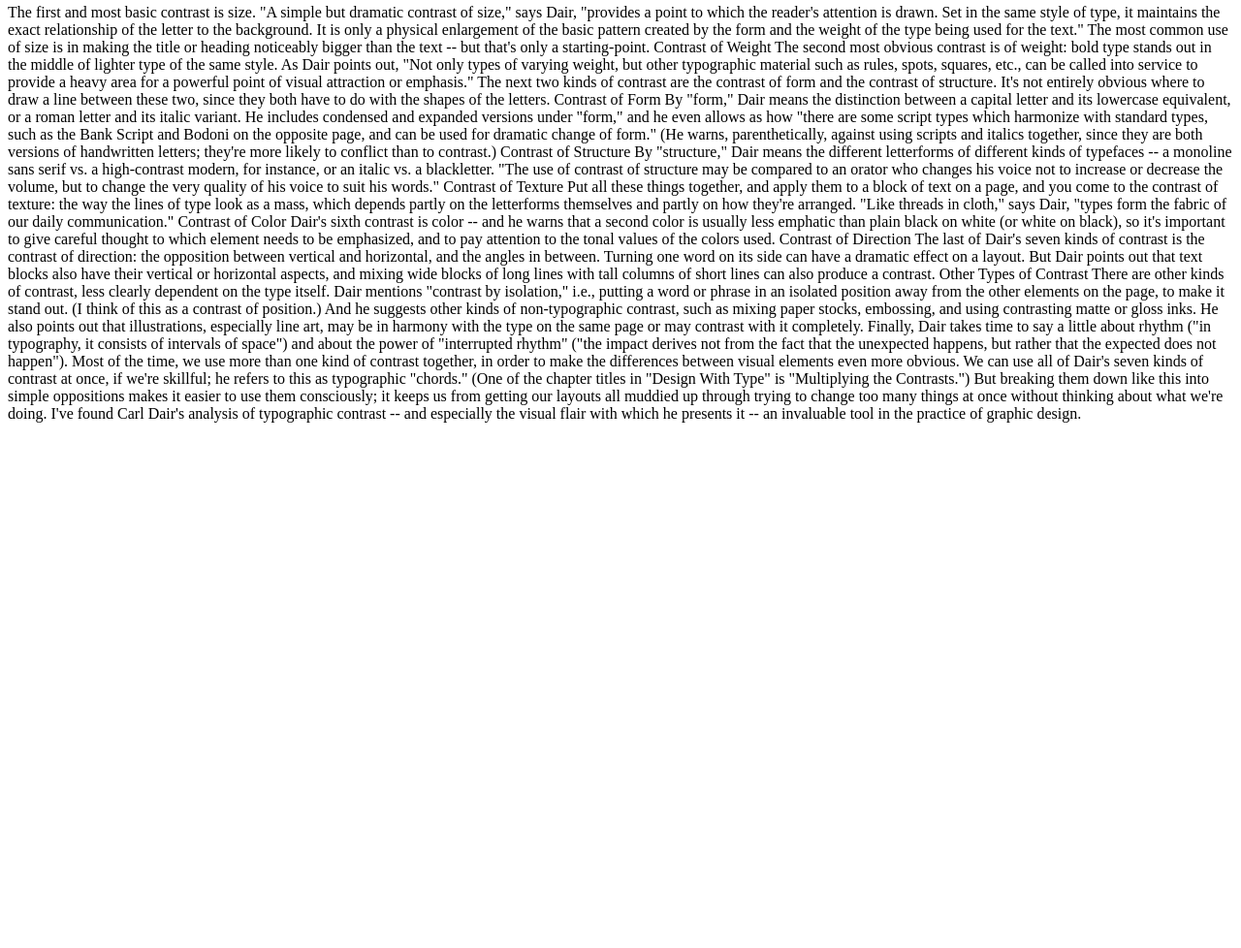
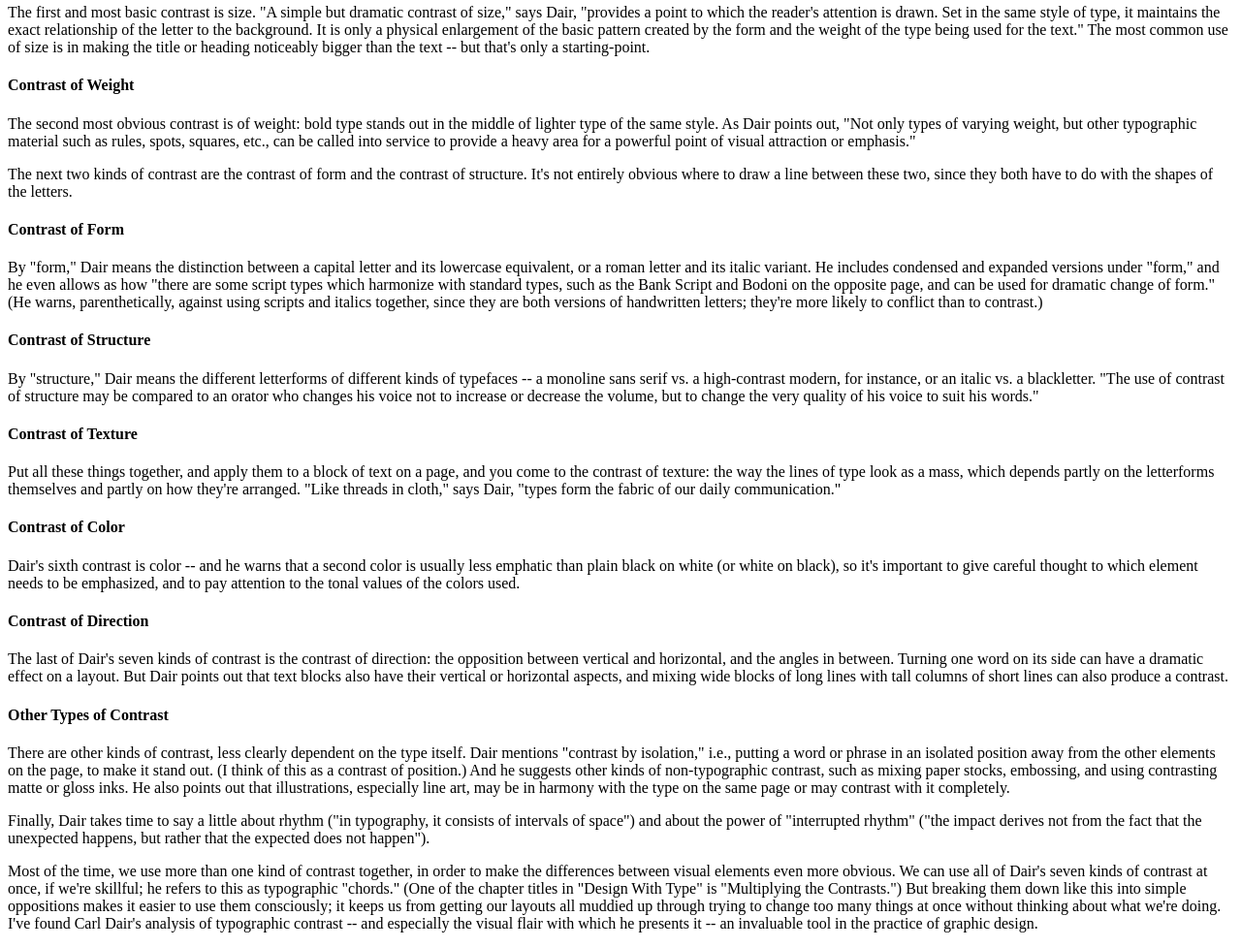
Before and after one commit to 3artfulkittys414/sevenprinciplesoftype-, a plain HTML site: page index.html in a window 1280 px wide. Shown: the part 1003-1981 px from the top of the page at 97% size. Before the commit the page ends 1447 px from the top, so only its background shows below. Drawn offline with Linux system fonts and the light colour scheme.

Commit message:
second commit
the second one™️

```diff
--- a/index.html
+++ b/index.html
@@ -46,39 +46,39 @@
 
 <h4>Contrast of Size</h4>
 
-The first and most basic contrast is size. "A simple but dramatic contrast of size," says Dair, "provides a point to which the reader's attention is drawn. Set in the same style of type, it maintains the exact relationship of the letter to the background. It is only a physical enlargement of the basic pattern created by the form and the weight of the type being used for the text." The most common use of size is in making the title or heading noticeably bigger than the text -- but that's only a starting-point.
+<p>The first and most basic contrast is size. "A simple but dramatic contrast of size," says Dair, "provides a point to which the reader's attention is drawn. Set in the same style of type, it maintains the exact relationship of the letter to the background. It is only a physical enlargement of the basic pattern created by the form and the weight of the type being used for the text." The most common use of size is in making the title or heading noticeably bigger than the text -- but that's only a starting-point.</p>
 
-Contrast of Weight
+<h4>Contrast of Weight</h4>
 
-The second most obvious contrast is of weight: bold type stands out in the middle of lighter type of the same style. As Dair points out, "Not only types of varying weight, but other typographic material such as rules, spots, squares, etc., can be called into service to provide a heavy area for a powerful point of visual attraction or emphasis."
+<p>The second most obvious contrast is of weight: bold type stands out in the middle of lighter type of the same style. As Dair points out, "Not only types of varying weight, but other typographic material such as rules, spots, squares, etc., can be called into service to provide a heavy area for a powerful point of visual attraction or emphasis."</p>
 
-The next two kinds of contrast are the contrast of form and the contrast of structure. It's not entirely obvious where to draw a line between these two, since they both have to do with the shapes of the letters.
+<p>The next two kinds of contrast are the contrast of form and the contrast of structure. It's not entirely obvious where to draw a line between these two, since they both have to do with the shapes of the letters.</p>
 
-Contrast of Form
+<h4>Contrast of Form</h4>
 
-By "form," Dair means the distinction between a capital letter and its lowercase equivalent, or a roman letter and its italic variant. He includes condensed and expanded versions under "form," and he even allows as how "there are some script types which harmonize with standard types, such as the Bank Script and Bodoni on the opposite page, and can be used for dramatic change of form." (He warns, parenthetically, against using scripts and italics together, since they are both versions of handwritten letters; they're more likely to conflict than to contrast.)
+<p>By "form," Dair means the distinction between a capital letter and its lowercase equivalent, or a roman letter and its italic variant. He includes condensed and expanded versions under "form," and he even allows as how "there are some script types which harmonize with standard types, such as the Bank Script and Bodoni on the opposite page, and can be used for dramatic change of form." (He warns, parenthetically, against using scripts and italics together, since they are both versions of handwritten letters; they're more likely to conflict than to contrast.)</p>
 
-Contrast of Structure
+<h4>Contrast of Structure</h4>
 
-By "structure," Dair means the different letterforms of different kinds of typefaces -- a monoline sans serif vs. a high-contrast modern, for instance, or an italic vs. a blackletter. "The use of contrast of structure may be compared to an orator who changes his voice not to increase or decrease the volume, but to change the very quality of his voice to suit his words."
+<p>By "structure," Dair means the different letterforms of different kinds of typefaces -- a monoline sans serif vs. a high-contrast modern, for instance, or an italic vs. a blackletter. "The use of contrast of structure may be compared to an orator who changes his voice not to increase or decrease the volume, but to change the very quality of his voice to suit his words."</p>
 
-Contrast of Texture
+<h4>Contrast of Texture</h4>
 
-Put all these things together, and apply them to a block of text on a page, and you come to the contrast of texture: the way the lines of type look as a mass, which depends partly on the letterforms themselves and partly on how they're arranged. "Like threads in cloth," says Dair, "types form the fabric of our daily communication."
+<p>Put all these things together, and apply them to a block of text on a page, and you come to the contrast of texture: the way the lines of type look as a mass, which depends partly on the letterforms themselves and partly on how they're arranged. "Like threads in cloth," says Dair, "types form the fabric of our daily communication."</p>
 
-Contrast of Color
+<h4>Contrast of Color</h4>
 
-Dair's sixth contrast is color -- and he warns that a second color is usually less emphatic than plain black on white (or white on black), so it's important to give careful thought to which element needs to be emphasized, and to pay attention to the tonal values of the colors used.
+<p>Dair's sixth contrast is color -- and he warns that a second color is usually less emphatic than plain black on white (or white on black), so it's important to give careful thought to which element needs to be emphasized, and to pay attention to the tonal values of the colors used.</p>
 
-Contrast of Direction
+<h4>Contrast of Direction</h4>
 
-The last of Dair's seven kinds of contrast is the contrast of direction: the opposition between vertical and horizontal, and the angles in between. Turning one word on its side can have a dramatic effect on a layout. But Dair points out that text blocks also have their vertical or horizontal aspects, and mixing wide blocks of long lines with tall columns of short lines can also produce a contrast.
+<p>The last of Dair's seven kinds of contrast is the contrast of direction: the opposition between vertical and horizontal, and the angles in between. Turning one word on its side can have a dramatic effect on a layout. But Dair points out that text blocks also have their vertical or horizontal aspects, and mixing wide blocks of long lines with tall columns of short lines can also produce a contrast.</p>
 
-Other Types of Contrast
+<h4>Other Types of Contrast</h4>
 
-There are other kinds of contrast, less clearly dependent on the type itself. Dair mentions "contrast by isolation," i.e., putting a word or phrase in an isolated position away from the other elements on the page, to make it stand out. (I think of this as a contrast of position.) And he suggests other kinds of non-typographic contrast, such as mixing paper stocks, embossing, and using contrasting matte or gloss inks. He also points out that illustrations, especially line art, may be in harmony with the type on the same page or may contrast with it completely.
+<p>There are other kinds of contrast, less clearly dependent on the type itself. Dair mentions "contrast by isolation," i.e., putting a word or phrase in an isolated position away from the other elements on the page, to make it stand out. (I think of this as a contrast of position.) And he suggests other kinds of non-typographic contrast, such as mixing paper stocks, embossing, and using contrasting matte or gloss inks. He also points out that illustrations, especially line art, may be in harmony with the type on the same page or may contrast with it completely.</p>
 
-Finally, Dair takes time to say a little about rhythm ("in typography, it consists of intervals of space") and about the power of "interrupted rhythm" ("the impact derives not from the fact that the unexpected happens, but rather that the expected does not happen").
+<p>Finally, Dair takes time to say a little about rhythm ("in typography, it consists of intervals of space") and about the power of "interrupted rhythm" ("the impact derives not from the fact that the unexpected happens, but rather that the expected does not happen").</p>
 
-Most of the time, we use more than one kind of contrast together, in order to make the differences between visual elements even more obvious. We can use all of Dair's seven kinds of contrast at once, if we're skillful; he refers to this as typographic "chords." (One of the chapter titles in "Design With Type" is "Multiplying the Contrasts.") But breaking them down like this into simple oppositions makes it easier to use them consciously; it keeps us from getting our layouts all muddied up through trying to change too many things at once without thinking about what we're doing. I've found Carl Dair's analysis of typographic contrast -- and especially the visual flair with which he presents it -- an invaluable tool in the practice of graphic design.
+<p>Most of the time, we use more than one kind of contrast together, in order to make the differences between visual elements even more obvious. We can use all of Dair's seven kinds of contrast at once, if we're skillful; he refers to this as typographic "chords." (One of the chapter titles in "Design With Type" is "Multiplying the Contrasts.") But breaking them down like this into simple oppositions makes it easier to use them consciously; it keeps us from getting our layouts all muddied up through trying to change too many things at once without thinking about what we're doing. I've found Carl Dair's analysis of typographic contrast -- and especially the visual flair with which he presents it -- an invaluable tool in the practice of graphic design.</p>
 </body>
```
